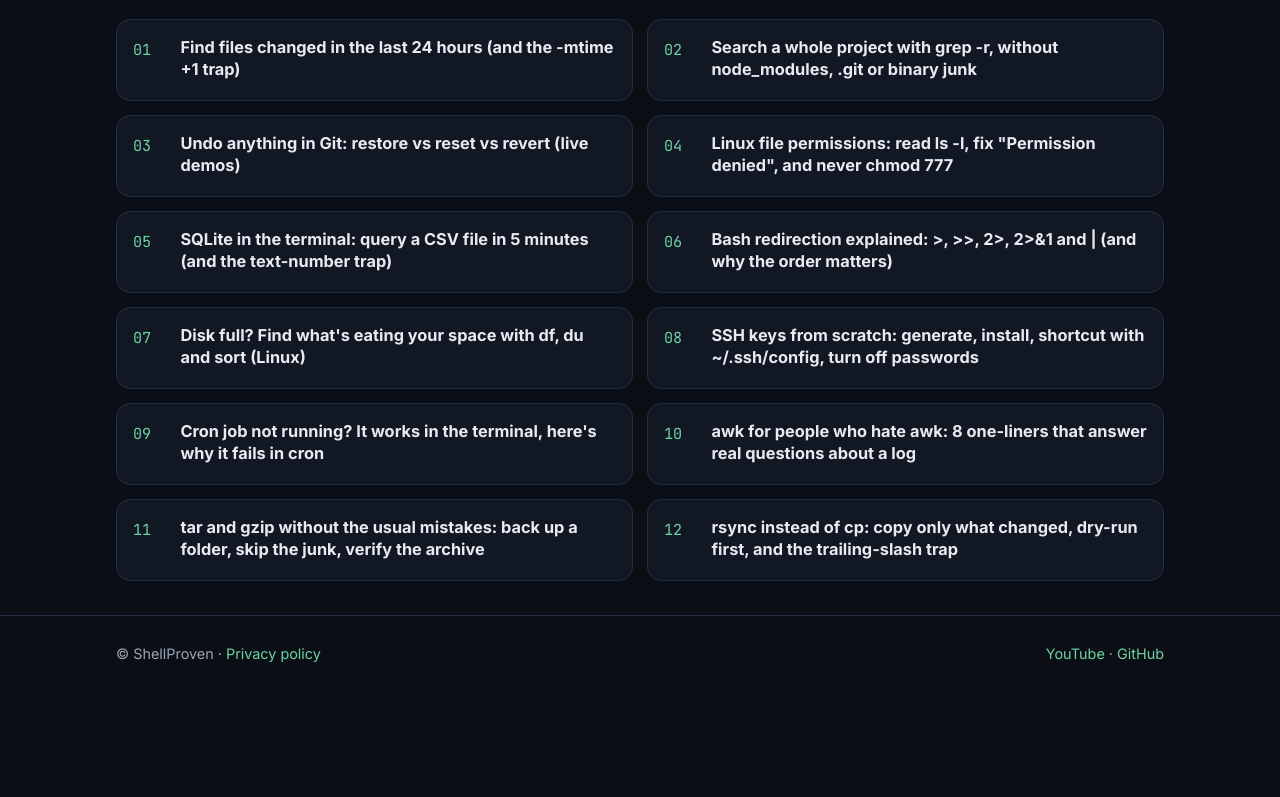
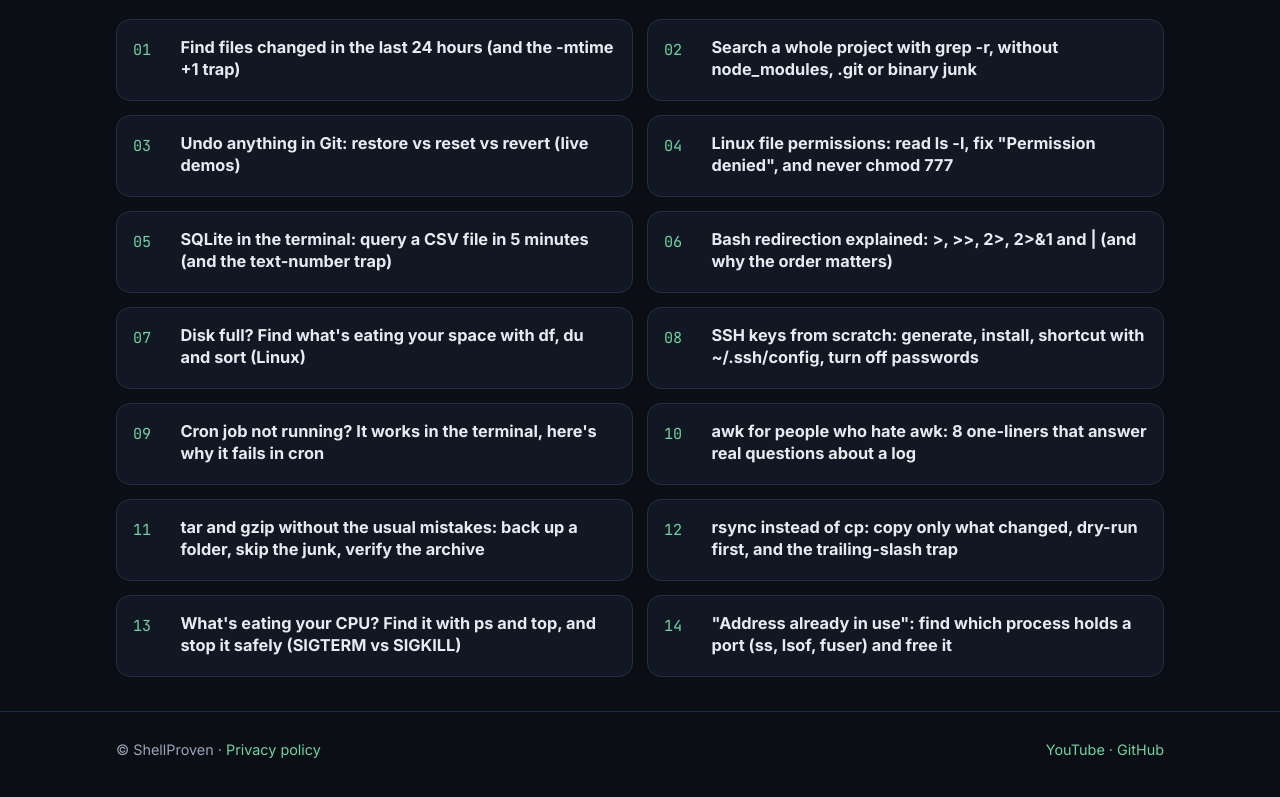
Before and after one commit to shellprovenai/shellprovenai.github.io, a plain HTML site: page lekcje/index.html in a window 1280 px wide. Shown: the part 171-968 px from the top of the page. Before the commit the page ends 876 px from the top, so only its background shows below. Drawn offline with Linux system fonts and the light colour scheme.

Commit message:
Lesson page: lekcje/index.html

```diff
--- a/lekcje/index.html
+++ b/lekcje/index.html
@@ -31,6 +31,8 @@
       <a class="lesson" href="awk-log-one-liners/"><span class="num">10</span><div><h3>awk for people who hate awk: 8 one-liners that answer real questions about a log</h3></div></a>
       <a class="lesson" href="tar-gzip-backup/"><span class="num">11</span><div><h3>tar and gzip without the usual mistakes: back up a folder, skip the junk, verify the archive</h3></div></a>
       <a class="lesson" href="rsync-instead-of-cp/"><span class="num">12</span><div><h3>rsync instead of cp: copy only what changed, dry-run first, and the trailing-slash trap</h3></div></a>
+      <a class="lesson" href="ps-top-kill/"><span class="num">13</span><div><h3>What&#x27;s eating your CPU? Find it with ps and top, and stop it safely (SIGTERM vs SIGKILL)</h3></div></a>
+      <a class="lesson" href="port-in-use/"><span class="num">14</span><div><h3>&quot;Address already in use&quot;: find which process holds a port (ss, lsof, fuser) and free it</h3></div></a>
     </div>
   </section>
 </main>
```
